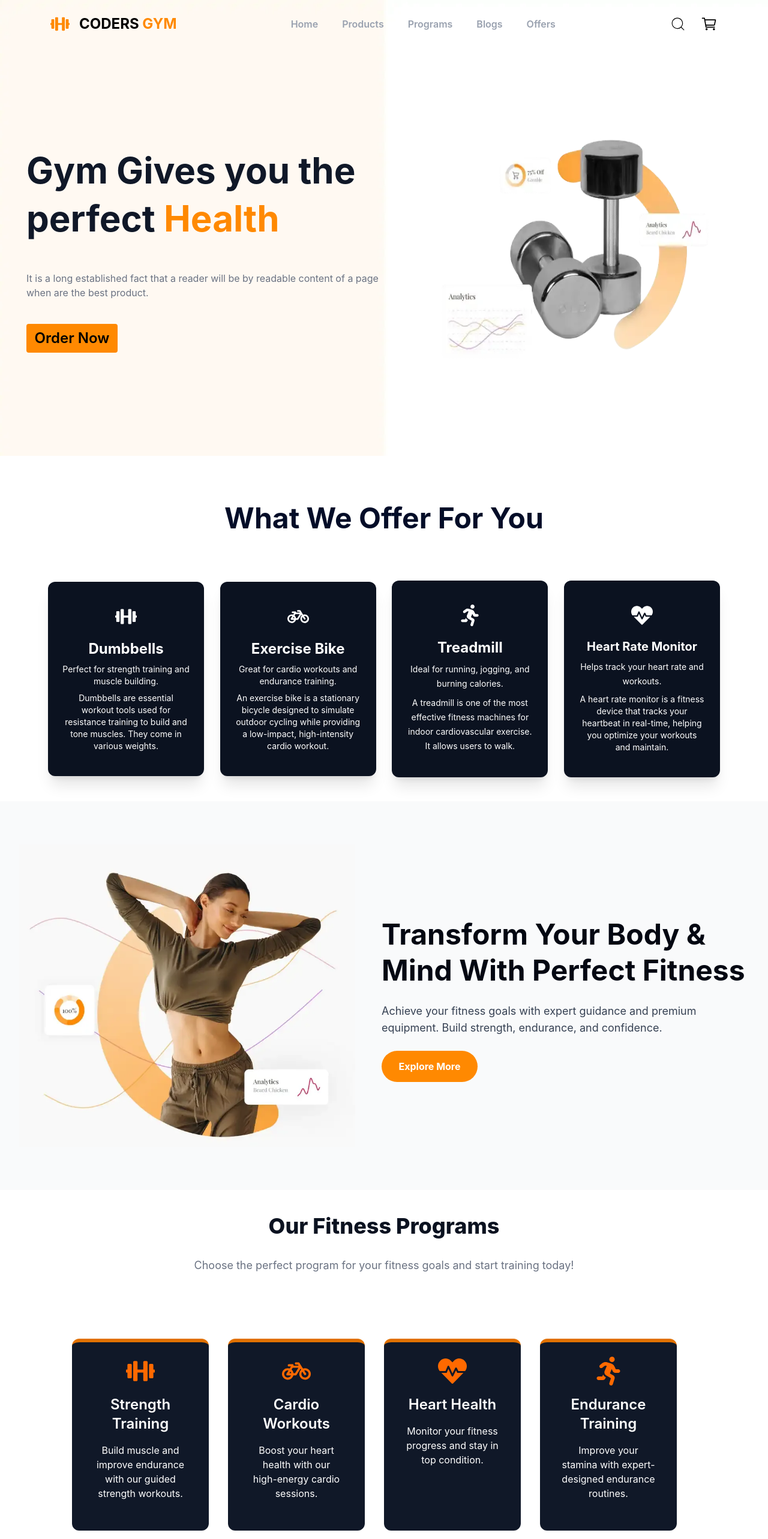
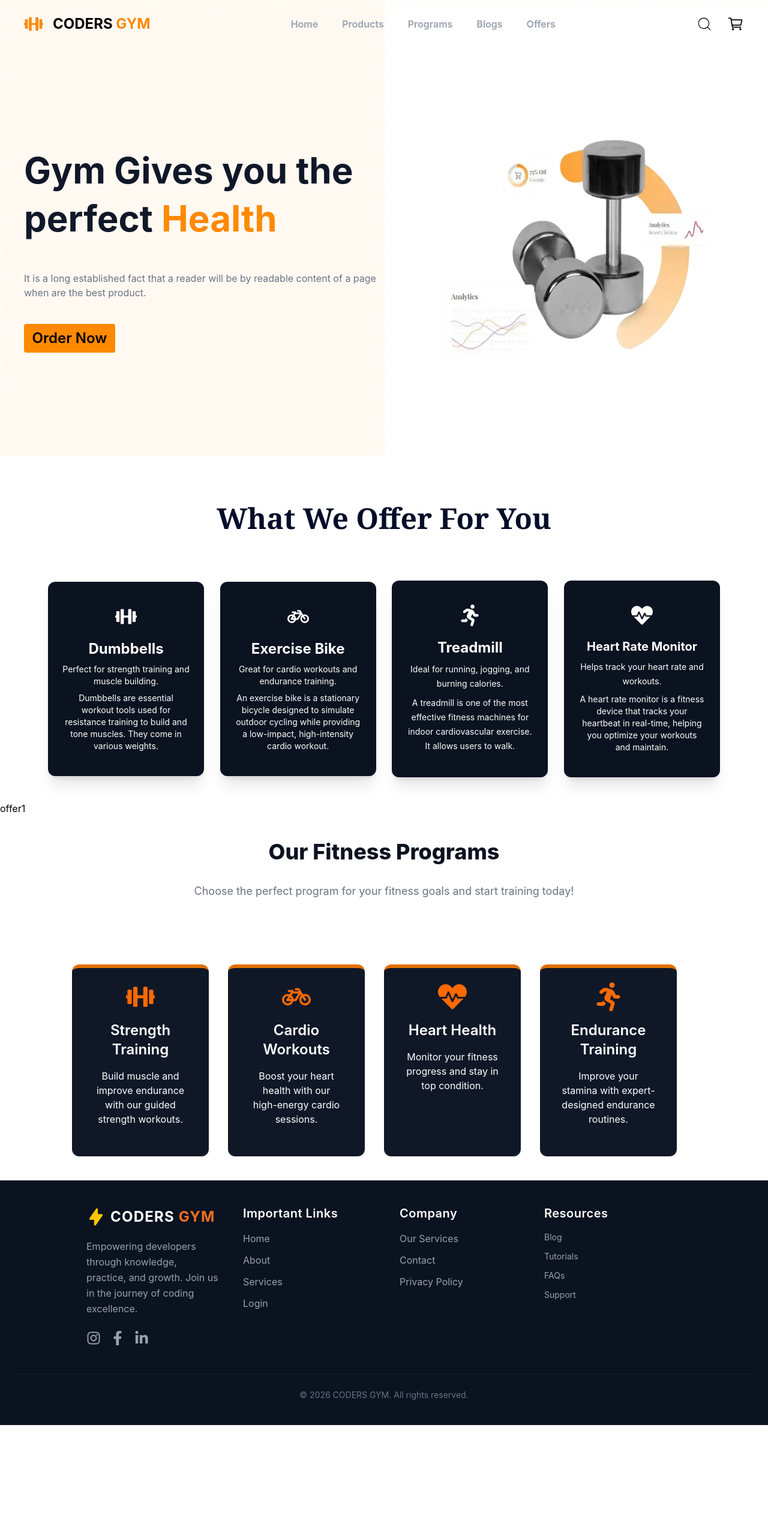
Before and after one commit to ShanzaArooj142/coders-gym-website, a React (Vite) app in the folder coders-gym/: page / in a window 1280 px wide. Shown: the top 2566 px of the page at 60% size. After the commit the page ends 2376 px from the top, so only its background shows below. Built offline with nearby package versions, Linux system fonts and the light colour scheme.

Commit message:
Refactor multiple components for improved layout, styling, and responsiveness

```diff
--- a/coders-gym/src/components/Blogs.jsx
+++ b/coders-gym/src/components/Blogs.jsx
@@ -2,21 +2,8 @@ import React from 'react'
 
 const Blogs = () => {
   return (
-    <div id='blogs' className='bg-gray-50 py-18 px-8'>
-      <div className='flex '>
-        <div className='w-140 '>
-         <img src="/img2.webp" alt="" className='mr-10' />
-        </div>
-        <div className='ml-11 mt-30 flex flex-col gap-6'>
-          <h1 className='font-bold text-5xl leading-tight text-gray-950'>Transform Your Body & <br /> Mind With Perfect Fitness</h1>
-          <p className='text-gray-700 text-lg'>Achieve your fitness goals with expert guidance and premium <br /> equipment. Build strength, endurance, and confidence.</p>
-
-
-          <button className="bg-[#FF8901] text-white w-40 h-13 rounded-full font-bold hover:bg-[#f7a03c] transition duration-300"> Explore More</button>
-        </div>
-
-      </div>
-
+    <div>
+      offer1
     </div>
   )
 }
--- a/coders-gym/src/components/Footer.jsx
+++ b/coders-gym/src/components/Footer.jsx
@@ -26,7 +26,7 @@ const Footer = () => {
           </div>
 
           <div className="flex-1 ml-5">
-            <h3 className="text-white font-semibold text-2xl tracking-wide mb-4 ">
+            <h3 className="text-white font-semibold text-xl tracking-wide mb-4 ">
               Important Links
             </h3>
             <ul className="flex flex-col gap-3 text-md">
@@ -38,7 +38,7 @@ const Footer = () => {
           </div>
 
           <div className="flex-1 ml-5">
-            <h3 className="text-white font-semibold text-2xl tracking-wide mb-4">
+            <h3 className="text-white font-semibold text-xl tracking-wide mb-4">
               Company
             </h3>
             <ul className="flex flex-col gap-3 text-md">
@@ -49,14 +49,14 @@ const Footer = () => {
           </div>
 
           <div className="flex-1">
-            <h3 className="text-white font-semibold text-2xl tracking-wide mb-4">
+            <h3 className="text-white font-semibold text-xl tracking-wide mb-4">
               Resources
             </h3>
             <ul className="flex flex-col gap-3 text-sm">
-              <li><a href="#blog" className="hover:text-white transition-colors">Blog</a></li>
-              <li><a href="#tutorials" className="hover:text-white transition-colors">Tutorials</a></li>
-              <li><a href="#faqs" className="hover:text-white transition-colors">FAQs</a></li>
-              <li><a href="#support" className="hover:text-white transition-colors">Support</a></li>
+              <li><a href="#" className="hover:text-white transition-colors">Blog</a></li>
+              <li><a href="#t" className="hover:text-white transition-colors">Tutorials</a></li>
+              <li><a href="#" className="hover:text-white transition-colors">FAQs</a></li>
+              <li><a href="#" className="hover:text-white transition-colors">Support</a></li>
             </ul>
           </div>
 
--- a/coders-gym/src/components/Home.jsx
+++ b/coders-gym/src/components/Home.jsx
@@ -7,7 +7,7 @@ const Home = () => {
   return (
     <div id='home'
       style={{ backgroundImage: "url('/bg.webp')" }}
-      className="h-190 w-full bg-cover bg-center bg-no-repeat px-1"
+      className="h-190 w-full bg-cover bg-center bg-no-repeat  "
     >
       <Navbar />
       <div className="mx-10 flex items-center justify-between">
@@ -42,13 +42,13 @@ const Home = () => {
           whileInView="visible"
          viewport={{ once: true }}
 
-          className="mt-5 text-2xl font-semibold h-12 w-38 rounded-sm bg-[#FF8901]">
+          className="mt-5 text-2xl font-semibold h-12 w-38 rounded-sm bg-[#FF8901] cursor-pointer">
             Order Now
           </motion.button>
         </div>
 
         <div className="mt-40 mr-10">
-          <img src="/img1.webp" alt="" className="w-120 h-100 " />
+          <img src="/img1.webp" alt="" className="w-120 h-100 cursor-pointer " />
         </div>
       </div>
     </div>
--- a/coders-gym/src/components/Navbar.jsx
+++ b/coders-gym/src/components/Navbar.jsx
@@ -2,10 +2,10 @@ import React from 'react'
 
 const Navbar = () => {
   return (
-    <div className="pt-6 mx-20">
+    <div className="pt-6 mx-10 overflow-hidden">
       <nav className="flex items-center justify-between">
         <div className="flex items-center">
-          <img src="/logo.svg" alt="" className="h-8 w-8" />
+          <img src="/logo.svg" alt="" className="h-8 w-8 " />
           <h1 className="uppercase font-bold text-2xl ml-4">
             Coders <span className="text-[#FF8901]">Gym</span>
           </h1>
--- a/coders-gym/src/components/Offers.jsx
+++ b/coders-gym/src/components/Offers.jsx
@@ -3,7 +3,7 @@ import React from 'react'
 const Offers = () => {
   return (
     <div id='offers'>
-      offer1
+
     </div>
   )
 }
--- a/coders-gym/src/components/Products.jsx
+++ b/coders-gym/src/components/Products.jsx
@@ -6,14 +6,14 @@ import { FaDumbbell,FaBicycle,FaRunning,FaHeartbeat } from "react-icons/fa";
 
 const Products = () => {
   return (
-    <div id="products" className="py-10 px-10">
+    <div id="products" className="py-10 px-10 overflow-hidden">
       <motion.h1
         variants={SlideRight(0.8)}
         initial="hidden"
         whileInView="visible"
         viewport={{ once: true }}
 
-      className="text-5xl font-bold text-[#030d28] text-center mt-10">
+      className="text-5xl font-bold text-[#030d28] text-center mt-10 font-serif">
         What We Offer For You
       </motion.h1>
 
```
